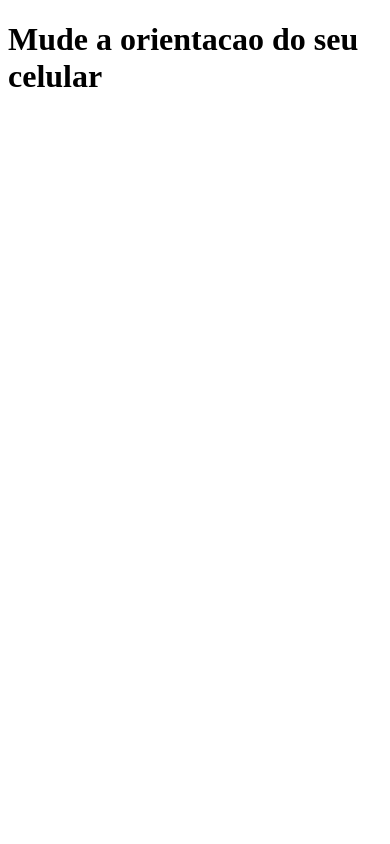
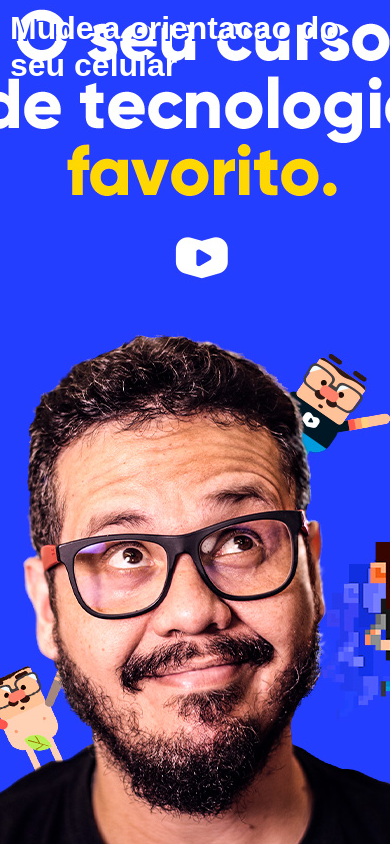
Before and after one commit to aborduchi/html-css, a plain HTML site: page exercicios/ex026/mq002/index.html in a window 390 px wide. Drawn offline with Linux system fonts and the light colour scheme.

Commit message:
att media query

```diff
--- a/exercicios/ex026/mq002/estilos/empe.css
+++ b/exercicios/ex026/mq002/estilos/empe.css
@@ -1,2 +1,7 @@
 @charset "UTF-8";
 /* modo portrait*/
+
+body{
+    background: url(../imagens/cev-portrait.jpg);
+    background-position: center bottom;
+}
--- a/exercicios/ex026/mq002/estilos/paisagem.css
+++ b/exercicios/ex026/mq002/estilos/paisagem.css
@@ -1,3 +1,7 @@
 @charset "UTF-8";
 
 /*modo landscape*/
+body{
+    background: url(../imagens/cev-landscape.jpg);
+    background-position:left bottom;
+}
--- a/exercicios/ex026/mq002/estilos/style.css
+++ b/exercicios/ex026/mq002/estilos/style.css
@@ -1,2 +1,22 @@
 @charset "UTF-8";
 /* media all*/
+
+*{
+    margin:0px;
+    padding: 0px;
+    font-family: Arial, Helvetica, sans-serif;
+}
+
+html,body{
+    width: 100vw;
+    height: 100vh;
+   background-color: #233eff;
+   background-size:cover;
+
+
+}
+h1{
+    color: white;
+    text-shadow: 2px 2px 0px #233eff;
+    padding: 10px;
+}
--- a/exercicios/ex026/mq002/index.html
+++ b/exercicios/ex026/mq002/index.html
@@ -6,7 +6,7 @@
     <title>Document</title>
     <link rel="stylesheet" href="estilos/style.css" media="all">
     <link rel="stylesheet" href="estilos/empe.css" media="screen and (orientation:portrait)">
-    <link rel="stylesheet" href="estilos/paisagem.css" media="screen and (orientation landscape)">
+    <link rel="stylesheet" href="estilos/paisagem.css" media="screen and (orientation:landscape)">
 </head>
 <body>
     <h1>Mude a orientacao do seu celular</h1>
```
